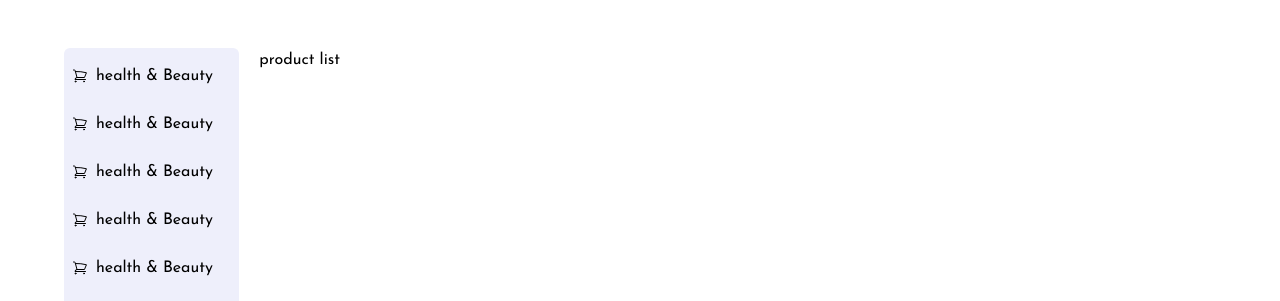
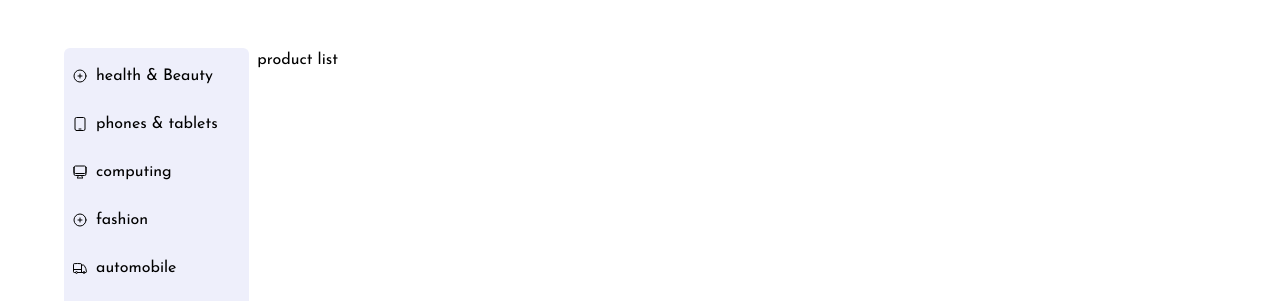
Before and after one commit to nikhea/fortuneEcommerce, a Next.js app: page /products in a window 1280 px wide. Shown: the part 499-800 px from the top of the page. Built offline with nearby package versions, Linux system fonts and the light colour scheme.

Commit message:
added animation scale to product images

```diff
--- a/app/products/page.tsx
+++ b/app/products/page.tsx
@@ -9,7 +9,7 @@ const Products = () => {
       <Banner image={BannerData.image} title={BannerData.title} />
       <div className="container">
         <ProductHeader />
-        <div className="grid grid-cols-12 gap-5">
+        <div className="grid grid-cols-12 gap-2">
           <CategoriesSiderBar />
           <div className="w-full h-full min-h-screen col-start-3 col-end-13">
             product list
--- a/components/CategoriesSiderBar/CategoriesSiderBar.tsx
+++ b/components/CategoriesSiderBar/CategoriesSiderBar.tsx
@@ -16,19 +16,19 @@ const ProductSiderBar = () => {
         <div
           className={`${style.categorieslg} hidden text-black  border-l-[1px] border-l-gray-200  opactity-0 group-hover:opacity-100 transition-all duration-500 ease-in delay-200 group-hover:block`}
         >
-          <div className="grid grid-cols-3 gap-3">
+          <div className="grid grid-cols-3 gap-3 overflow-hidden">
             {categories.subcategories.map((subcategory, index) => (
               <div key={index}>
                 <Link
                   href={`${subcategory.subName}`}
-                  className="uppercase !w-full inline-block border-b-[1px] border-b-gray-200 mb-2 hover:text-primary "
+                  className="uppercase !w-full inline-block border-b-[1px] border-b-gray-200 mb-2 hover:text-primary overflow-hidden"
                 >
                   {subcategory.subName}
                 </Link>
                 {subcategory.subLinks.map((link, index) => (
                   <Link
                     href={`${link}`}
-                    className="flex flex-col capitalize mb-1 w-fit hover:text-primary "
+                    className="flex flex-col capitalize mb-1 w-fit hover:text-primary text-sm overflow-hidden"
                     key={index}
                   >
                     {link}
--- a/components/FeaturedProducts/components/FeaturedProductCardsItems.tsx
+++ b/components/FeaturedProducts/components/FeaturedProductCardsItems.tsx
@@ -19,7 +19,9 @@ const FeaturedProductCardsItems: FC<FeaturedProduct> = ({
   priceSymbol,
 }) => {
   return (
-    <div className={`${style.cards} group`}>
+    <div
+      className={`${style.cards} group transition-all duration-500 ease-in delay-200`}
+    >
       <div className="relative flex flex-col  w-full h-full  bg-[#F6F7FB] rounded-md py-3 items-center  ">
         <div className="absolute flex transition-all duration-500 ease-in delay-200 opacity-0 left-2 group-hover:opacity-100 ">
           <ShoppingCartIcon className={style.icons} />
@@ -32,7 +34,7 @@ const FeaturedProductCardsItems: FC<FeaturedProduct> = ({
             alt={name}
             // width={300}
             // height={500}
-            className="h-[200px] object-cover"
+            className="h-[200px] object-cover group-hover:scale-125 transition-all duration-500 ease-in delay-200"
           />
         </div>
         {/* <Link className={style.link} href="#">
--- a/routes/CategoriesRoutes.tsx
+++ b/routes/CategoriesRoutes.tsx
@@ -1,9 +1,16 @@
-import { ShoppingCartIcon } from "@heroicons/react/24/outline";
+import {
+  PlusCircleIcon,
+  DeviceTabletIcon,
+  ComputerDesktopIcon,
+  TruckIcon,
+  TvIcon,
+  ArrowsPointingInIcon,
+} from "@heroicons/react/24/outline";
 
 export const categoriesRoutes = [
   {
     name: "health & Beauty",
-    icon: <ShoppingCartIcon />,
+    icon: <PlusCircleIcon />,
     subcategories: [
       {
         subName: "make up",
@@ -43,8 +50,130 @@ export const categoriesRoutes = [
     ],
   },
   {
-    name: "health & Beauty",
-    icon: <ShoppingCartIcon />,
+    name: "phones & tablets",
+    icon: <DeviceTabletIcon />,
+    subcategories: [
+      {
+        subName: "MOBILE PHONES        ",
+        subLinks: ["Smartphones", "Basic Phones", "Refurbished Phones"],
+      },
+      {
+        subName: "MOBILE ACCESSORIES",
+        subLinks: [
+          "Accessory Kits",
+          "Adapters",
+          "Batteries",
+          "Battery Chargers",
+          "Bluetooth Headsets",
+          "Cables",
+          "Car Accessories",
+          "Chargers",
+          "Earphones & Headsets",
+          "MicroSD Cards",
+          "Screen Protectors",
+          // "Selfie Sticks & Tripods",
+          // "Smart Watches",
+        ],
+      },
+      {
+        subName: "TABLETS",
+        subLinks: [
+          "iPads",
+          "Android Tablets",
+          "Educational Tablets",
+          "Tablet Accessories",
+        ],
+      },
+    ],
+  },
+  {
+    name: "computing",
+    icon: <ComputerDesktopIcon />,
+    subcategories: [
+      {
+        subName: "computers",
+        subLinks: ["desktops", "laptops"],
+      },
+      {
+        subName: "PRINTERS",
+        subLinks: ["Inkjet Printers", "Laser Printers", "Printer Ink & Toner"],
+      },
+      {
+        subName: "COMPUTER ACCESSORIES",
+        subLinks: [
+          "eyboards & Mice",
+          "Uninterrupted Power Supply",
+          "Memory Cards",
+          "Batteries",
+          "Scanners",
+          "Video Projectors",
+        ],
+      },
+    ],
+  },
+  {
+    name: "fashion",
+    icon: <PlusCircleIcon />,
+    subcategories: [
+      {
+        subName: "WOMEN'S FASHION",
+        subLinks: [
+          "Clothing",
+          "Shoes",
+          "Accessories",
+          "Jewelry",
+          "Handbags & Wallets",
+          "Underwear & Sleepwear",
+          "Maternity",
+          "Dresses",
+          "Traditional",
+          "Beach & Swimwear",
+          "Flats",
+        ],
+      },
+      {
+        subName: "MEN'S FASHION",
+        subLinks: [
+          "Clothing",
+          "Shoes",
+          "Accessories",
+          "Underwear & Sleepwear",
+          "Traditional & Cultural Wear",
+          "T-Shirts",
+          " Polo Shirts",
+          "Trousers & Chinos",
+          "Sneakers",
+          "Jewelry",
+          "Jerseys",
+        ],
+      },
+      {
+        subName: "Watches",
+        subLinks: ["Men's Watches", "Women's Watches"],
+      },
+    ],
+  },
+  {
+    name: "automobile",
+    icon: <TruckIcon />,
+    subcategories: [
+      {
+        subName: "ELECTRONICS & ACCESSORIES",
+        subLinks: ["Car Electronics", "Car Accessories", "Power & Battery"],
+      },
+      {
+        subName: "CAR CARE",
+        subLinks: ["Cleaning Kits", "Exterior Care", "Interior Care"],
+      },
+      {
+        subName: "TYRE & RIMS",
+        subLinks: ["Tyre", "Inflator & Guages"],
+      },
+    ],
+  },
+  {
+    name: "funiture",
+    icon: <ArrowsPointingInIcon />,
     subcategories: [
       {
         subName: "make up",
@@ -84,206 +213,35 @@ export const categoriesRoutes = [
     ],
   },
   {
-    name: "health & Beauty",
-    icon: <ShoppingCartIcon />,
+    name: "eletronics",
+    icon: <TvIcon />,
     subcategories: [
       {
-        subName: "make up",
+        subName: "TELEVISION & VIDEO",
         subLinks: [
-          "Concealers & Color Correctors",
-          "Foundation",
-          "Powder",
-          "Lip Gloss",
-          "Lip Liner",
-          "Lipstick",
-          "Eyeliner & Kajal",
-          "Eyeshadow",
-          "Mascara",
+          "Televisions",
+          "Smart TVs",
+          "LED & LCD TVs",
+          "QLED & OLED TVs",
+          "DVD Players & Recorders",
         ],
       },
       {
-        subName: "hair care",
+        subName: "CAMERAS & PHOTOS",
         subLinks: [
-          "Hair & Scalp Care",
-          "Hair Accessories",
-          "Hair Cutting Tools",
-          "Shampoo & Conditioner",
-          "Wigs & Accessories",
+          "Digital Cameras",
+          "Projectors",
+          "Video Surveillance",
+          "Camcorders",
         ],
       },
       {
-        subName: "oral care",
+        subName: "GENERATORS & PORTABLE POWER",
         subLinks: [
-          "Dental Care kits",
-          "Dental Floss & Picks",
-          "Teeth Whitening",
-          "Toothbrushes",
-          "Toothpaste",
-          "Breath Freshners",
-        ],
-      },
-    ],
-  },
-  {
-    name: "health & Beauty",
-    icon: <ShoppingCartIcon />,
-    subcategories: [
-      {
-        subName: "make up",
-        subLinks: [
-          "Concealers & Color Correctors",
-          "Foundation",
-          "Powder",
-          "Lip Gloss",
-          "Lip Liner",
-          "Lipstick",
-          "Eyeliner & Kajal",
-          "Eyeshadow",
-          "Mascara",
-        ],
-      },
-      {
-        subName: "hair care",
-        subLinks: [
-          "Hair & Scalp Care",
-          "Hair Accessories",
-          "Hair Cutting Tools",
-          "Shampoo & Conditioner",
-          "Wigs & Accessories",
-        ],
-      },
-      {
-        subName: "oral care",
-        subLinks: [
-          "Dental Care kits",
-          "Dental Floss & Picks",
-          "Teeth Whitening",
-          "Toothbrushes",
-          "Toothpaste",
-          "Breath Freshners",
-        ],
-      },
-    ],
-  },
-  {
-    name: "health & Beauty",
-    icon: <ShoppingCartIcon />,
-    subcategories: [
-      {
-        subName: "make up",
-        subLinks: [
-          "Concealers & Color Correctors",
-          "Foundation",
-          "Powder",
-          "Lip Gloss",
-          "Lip Liner",
-          "Lipstick",
-          "Eyeliner & Kajal",
-          "Eyeshadow",
-          "Mascara",
-        ],
-      },
-      {
-        subName: "hair care",
-        subLinks: [
-          "Hair & Scalp Care",
-          "Hair Accessories",
-          "Hair Cutting Tools",
-          "Shampoo & Conditioner",
-          "Wigs & Accessories",
-        ],
-      },
-      {
-        subName: "oral care",
-        subLinks: [
-          "Dental Care kits",
-          "Dental Floss & Picks",
-          "Teeth Whitening",
-          "Toothbrushes",
-          "Toothpaste",
-          "Breath Freshners",
-        ],
-      },
-    ],
-  },
-  {
-    name: "health & Beauty",
-    icon: <ShoppingCartIcon />,
-    subcategories: [
-      {
-        subName: "make up",
-        subLinks: [
-          "Concealers & Color Correctors",
-          "Foundation",
-          "Powder",
-          "Lip Gloss",
-          "Lip Liner",
-          "Lipstick",
-          "Eyeliner & Kajal",
-          "Eyeshadow",
-          "Mascara",
-        ],
-      },
-      {
-        subName: "hair care",
-        subLinks: [
-          "Hair & Scalp Care",
-          "Hair Accessories",
-          "Hair Cutting Tools",
-          "Shampoo & Conditioner",
-          "Wigs & Accessories",
-        ],
-      },
-      {
-        subName: "oral care",
-        subLinks: [
-          "Dental Care kits",
-          "Dental Floss & Picks",
-          "Teeth Whitening",
-          "Toothbrushes",
-          "Toothpaste",
-          "Breath Freshners",
-        ],
-      },
-    ],
-  },
-  {
-    name: "health & Beauty",
-    icon: <ShoppingCartIcon />,
-    subcategories: [
-      {
-        subName: "make up",
-        subLinks: [
-          "Concealers & Color Correctors",
-          "Foundation",
-          "Powder",
-          "Lip Gloss",
-          "Lip Liner",
-          "Lipstick",
-          "Eyeliner & Kajal",
-          "Eyeshadow",
-          "Mascara",
-        ],
-      },
-      {
-        subName: "hair care",
-        subLinks: [
-          "Hair & Scalp Care",
-          "Hair Accessories",
-          "Hair Cutting Tools",
-          "Shampoo & Conditioner",
-          "Wigs & Accessories",
-        ],
-      },
-      {
-        subName: "oral care",
-        subLinks: [
-          "Dental Care kits",
-          "Dental Floss & Picks",
-          "Teeth Whitening",
-          "Toothbrushes",
-          "Toothpaste",
-          "Breath Freshners",
+          "Generators",
+          "Power Inverters",
+          "Solar & Wind Power",
+          "Stablizers",
         ],
       },
     ],
```
